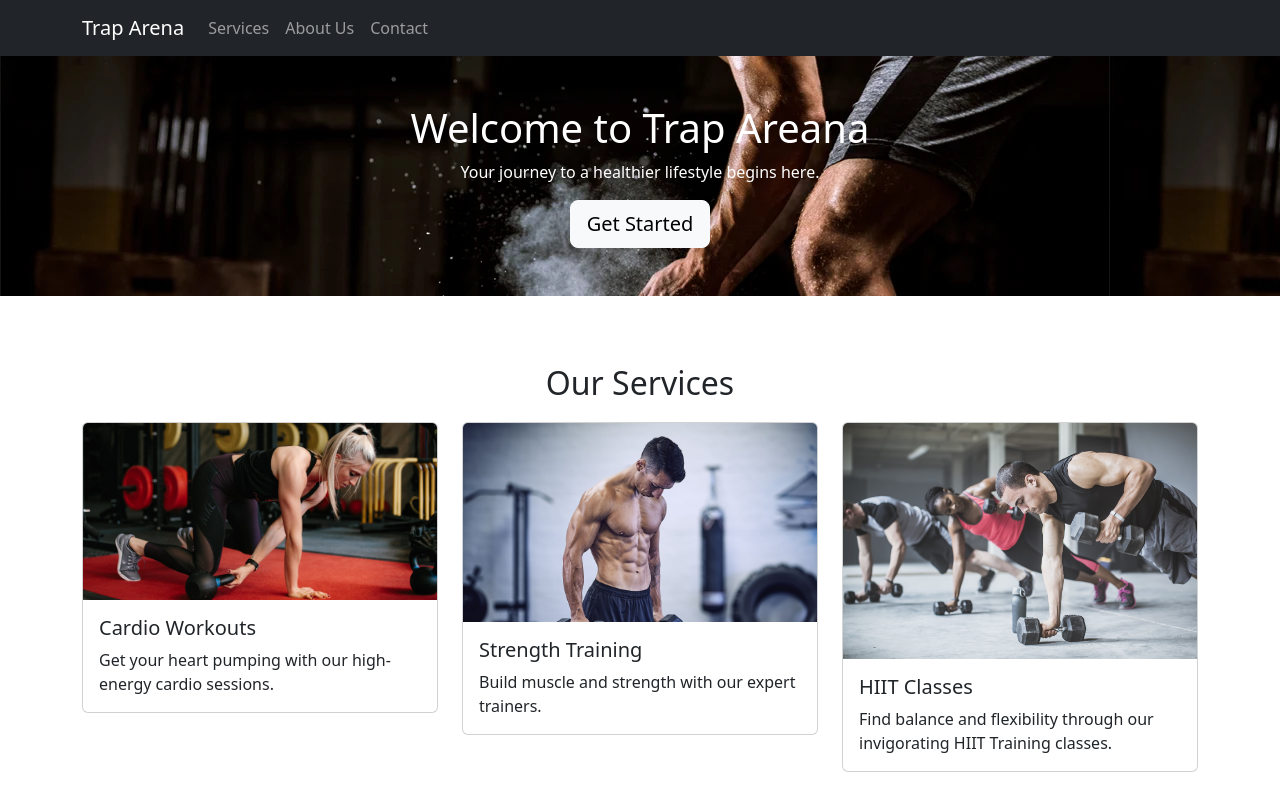
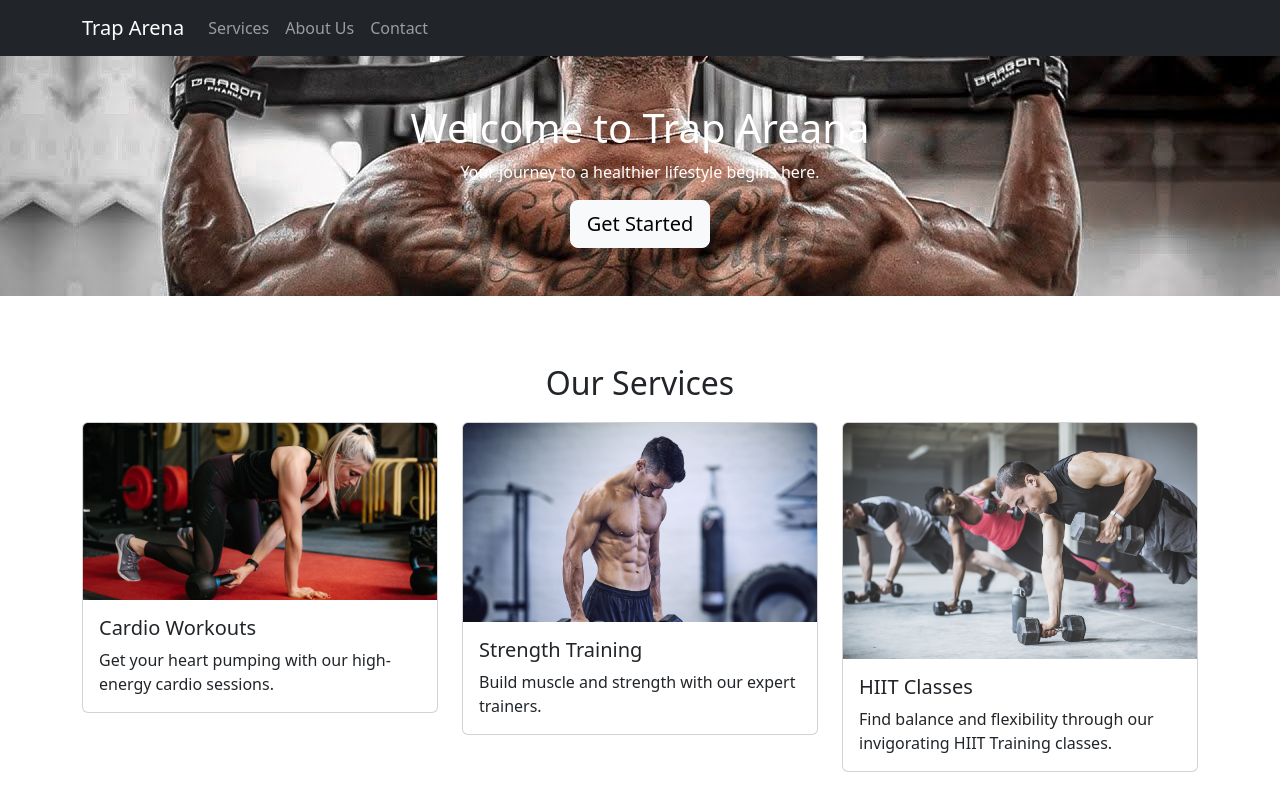
Before and after one commit to Lt-Kartik-9PARA-SF/trap-arena, a plain HTML site: page index.html in a window 1280 px wide. Shown: the top 800 px of the page. Drawn offline with nearby package versions, Linux system fonts and the light colour scheme.

Commit message:
img change

```diff
--- a/index.html
+++ b/index.html
@@ -3,7 +3,7 @@
 <head>
   <meta charset="UTF-8">
   <meta name="viewport" content="width=device-width, initial-scale=1.0">
-  <title>Trap Areana</title>
+  <title>Trap Arena</title>
   <link rel="stylesheet" href="https://cdn.jsdelivr.net/npm/bootstrap@5.3.0/dist/css/bootstrap.min.css">
 </head>
 <style>
@@ -15,7 +15,8 @@
       transform: scale(1.05);
     }
     .hero{
-        background-image: url('/motivation-image.webp');
+        background-image: url('/max.jpg');
+        background-position: center;
     }
     h2{
         margin: 20px;
```
Also changed, not shown: max.jpg (added).
